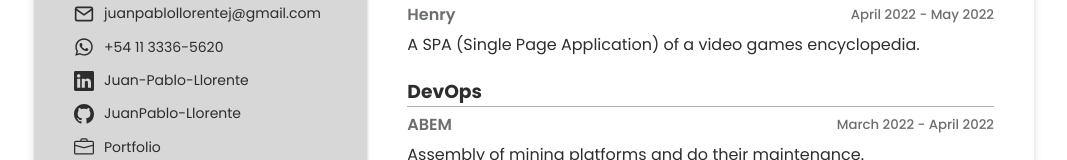
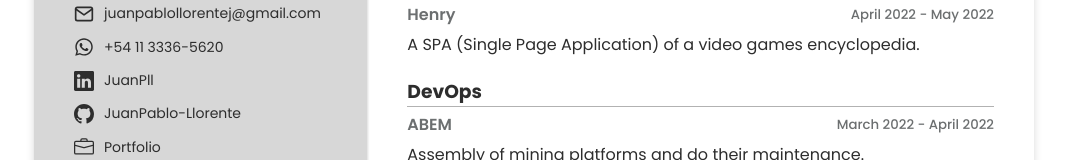
Before and after one commit to juanplldev/CV, a React (Create React App) app: page / in a window 1280 px wide. Shown: the part 583-743 px from the top of the page, without its empty margins (106-1173 px from the left). Built offline with nearby package versions, Linux system fonts and the light colour scheme.

Commit message:
linkedin link updated

```diff
--- a/src/components/Contact/Contact.jsx
+++ b/src/components/Contact/Contact.jsx
@@ -69,10 +69,10 @@ function Contact()
 
                 <li>
                     <span className={styles.Icon}>
-                        <a href="https://www.linkedin.com/in/juan-pablo-llorente"><BsLinkedin/></a>
+                        <a href="https://www.linkedin.com/in/juanpll"><BsLinkedin/></a>
                     </span>
                     <span className={styles.Text}>
-                        <a href="https://www.linkedin.com/in/juan-pablo-llorente">Juan-Pablo-Llorente</a>
+                        <a href="https://www.linkedin.com/in/juanpll">JuanPll</a>
                     </span>
                 </li>
 
```
